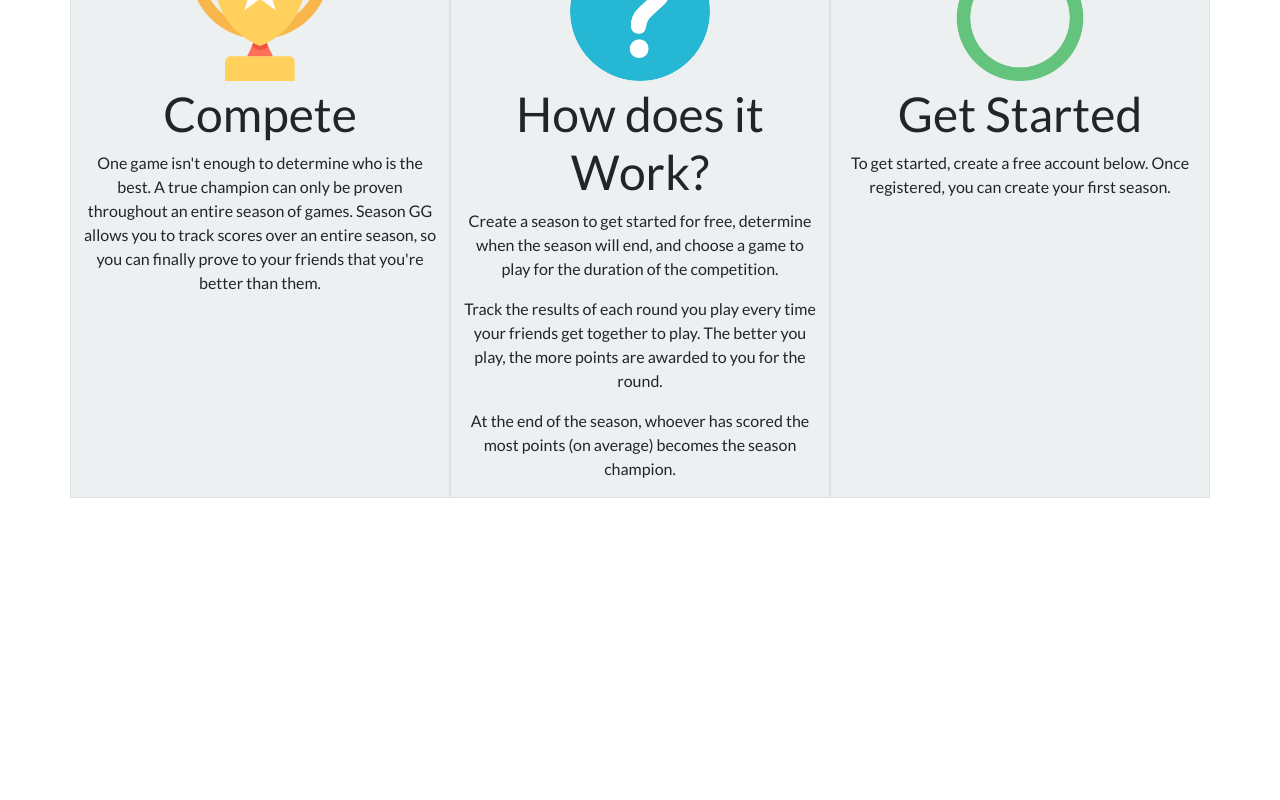
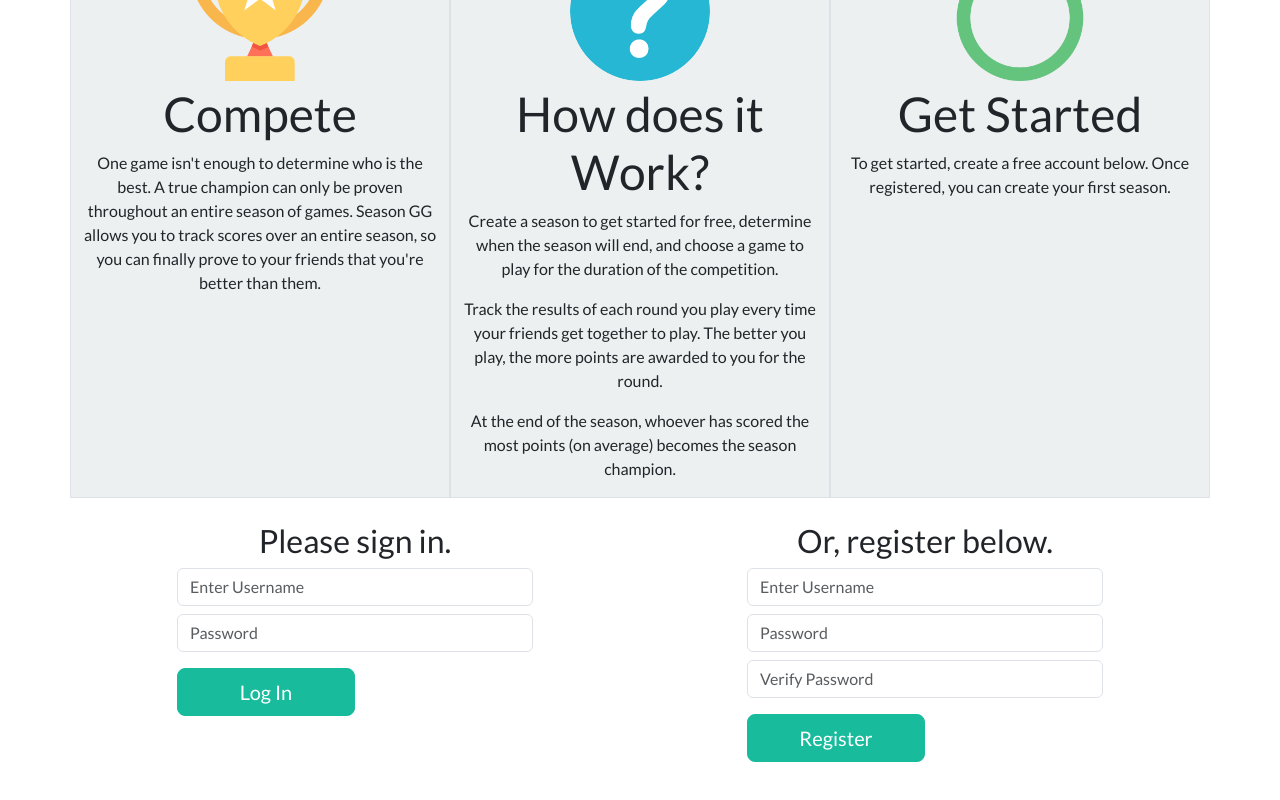
Before and after one commit to MattyCi/seasongg-ui, a React (Vite) app: page / in a window 1280 px wide. Shown: the part 702-1502 px from the top of the page. Before the commit the page ends 1400 px from the top, so only its background shows below. Built offline with nearby package versions, Linux system fonts and the light colour scheme.

Commit message:
login info

```diff
--- /dev/null
+++ b/src/components/LoginInfo.jsx
@@ -0,0 +1,24 @@
+
+export default function LoginInfo() {
+  return (
+        <div className="row my-3 justify-content-around">
+            <div className="col-md-6 col-lg-4 my-2">
+                <form id="loginForm" action="/userLogIn" method="POST">
+                    <h1 className="h3 font-weight-normal text-center">Please sign in.</h1>
+                    <input name="username" type="text" className="form-control my-2" id="login-username" placeholder="Enter Username" />
+                    <input name="password" type="password" className="form-control my-2" id="login-password" placeholder="Password" />
+                    <button type="submit" className="btn btn-success btn-rspnsv btn-lg my-2">Log In</button>
+                </form>
+            </div>
+            <div className="col-md-6 col-lg-4 my-2">
+                <form id="registerForm" action="/userRegister" method="POST">
+                    <h1 className="h3 font-weight-normal text-center">Or, register below.</h1>
+                    <input name="username" type="text" className="form-control  my-2" id="register-username" placeholder="Enter Username" />
+                    <input name="password" type="password" className="form-control  my-2" id="register-password" placeholder="Password" autocomplete="new-password" />
+                    <input name="passwordVerify" type="password" className="form-control  my-2" id="register-password-verify" placeholder="Verify Password" />
+                    <button type="submit" className="btn btn-success btn-rspnsv btn-lg my-2">Register</button>
+                </form>
+            </div>
+        </div>
+    )
+}
--- a/src/pages/Home.jsx
+++ b/src/pages/Home.jsx
@@ -1,5 +1,6 @@
 import Carousel from "../components/Carousel";
 import HomeLogo from "../components/HomeLogo";
+import LoginInfo from "../components/LoginInfo";
 import WelcomeInfo from "../components/WelcomeInfo";
 
 export default function Home() {
@@ -8,6 +9,7 @@ export default function Home() {
       <HomeLogo />
       <Carousel />
       <WelcomeInfo />
+      <LoginInfo />
     </div>
   )
 }
```
